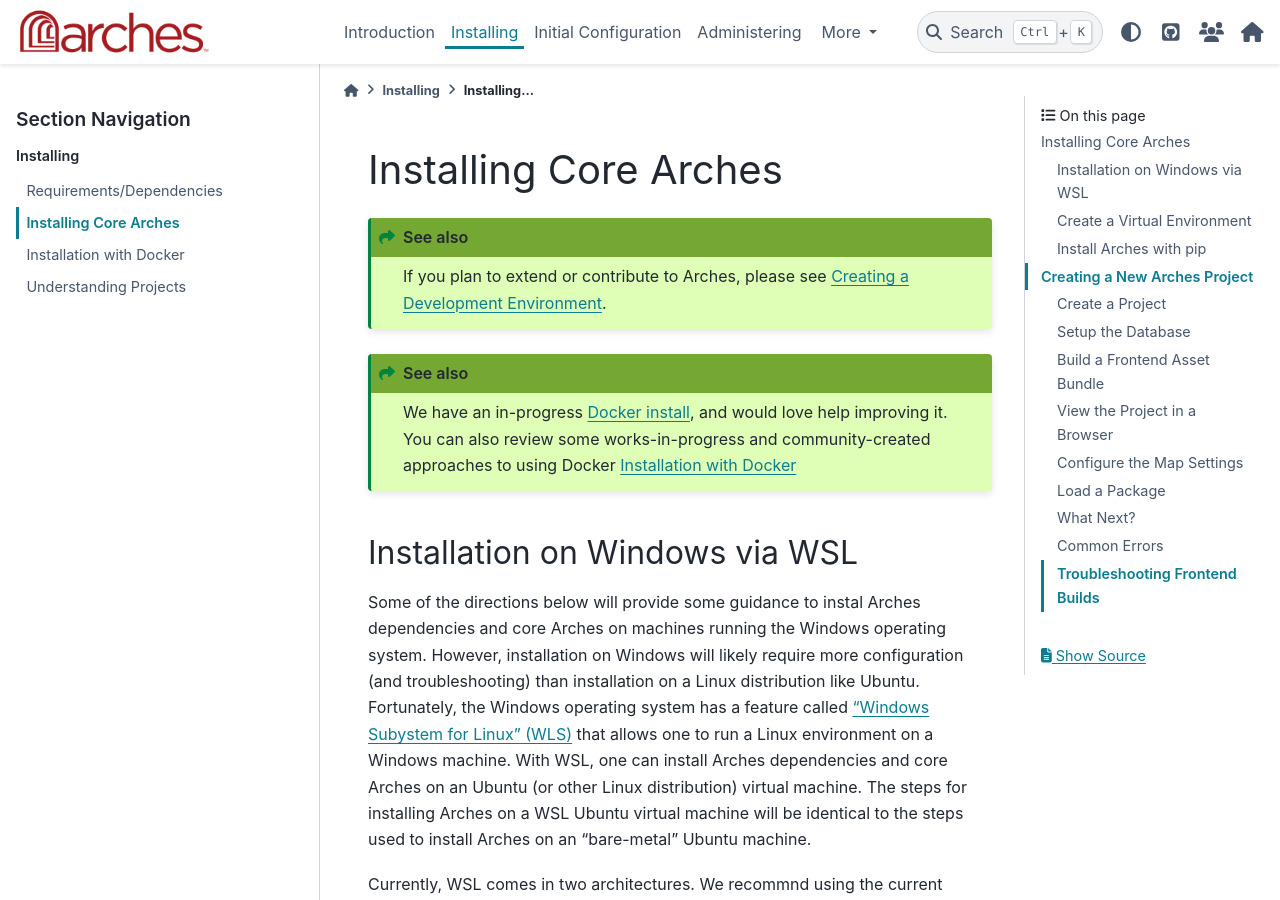
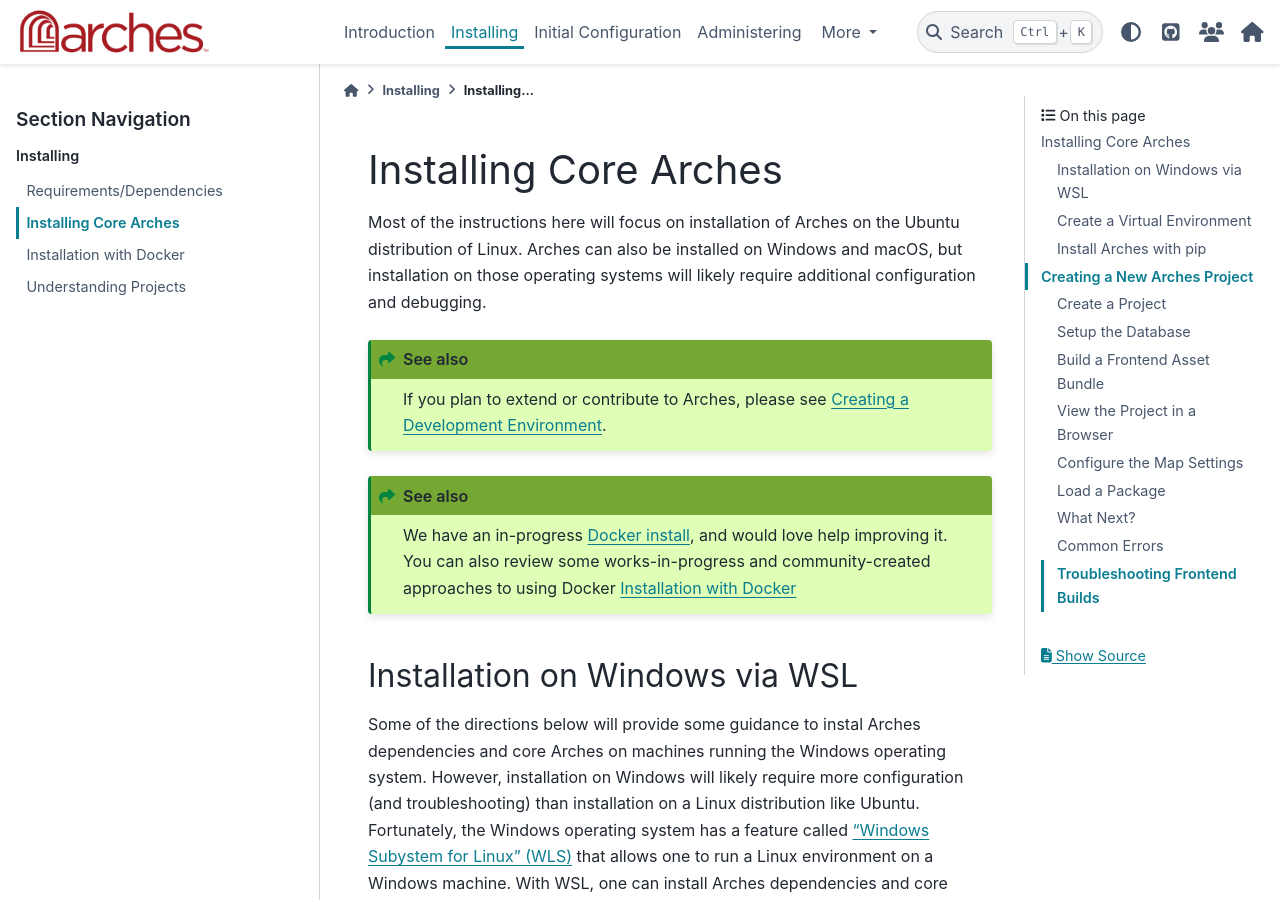
Before and after one commit to archesproject/arches-docs, a Sphinx documentation site: the page built from docs/installing/installation.rst, in a window 1280 px wide and 900 px high. Built offline with Sphinx 7.4.7 and the PyData theme 0.15.4, drawn with Linux system fonts in a browser that asks for light colours.

Commit message:
Added note about OS

```diff
--- a/docs/installing/installation.rst
+++ b/docs/installing/installation.rst
@@ -1,6 +1,8 @@
 ######################
 Installing Core Arches
 ######################
+
+Most of the instructions here will focus on installation of Arches on the Ubuntu distribution of Linux. Arches can also be installed on Windows and macOS, but installation on those operating systems will likely require additional configuration and debugging.
 
 .. seealso::
 
```
